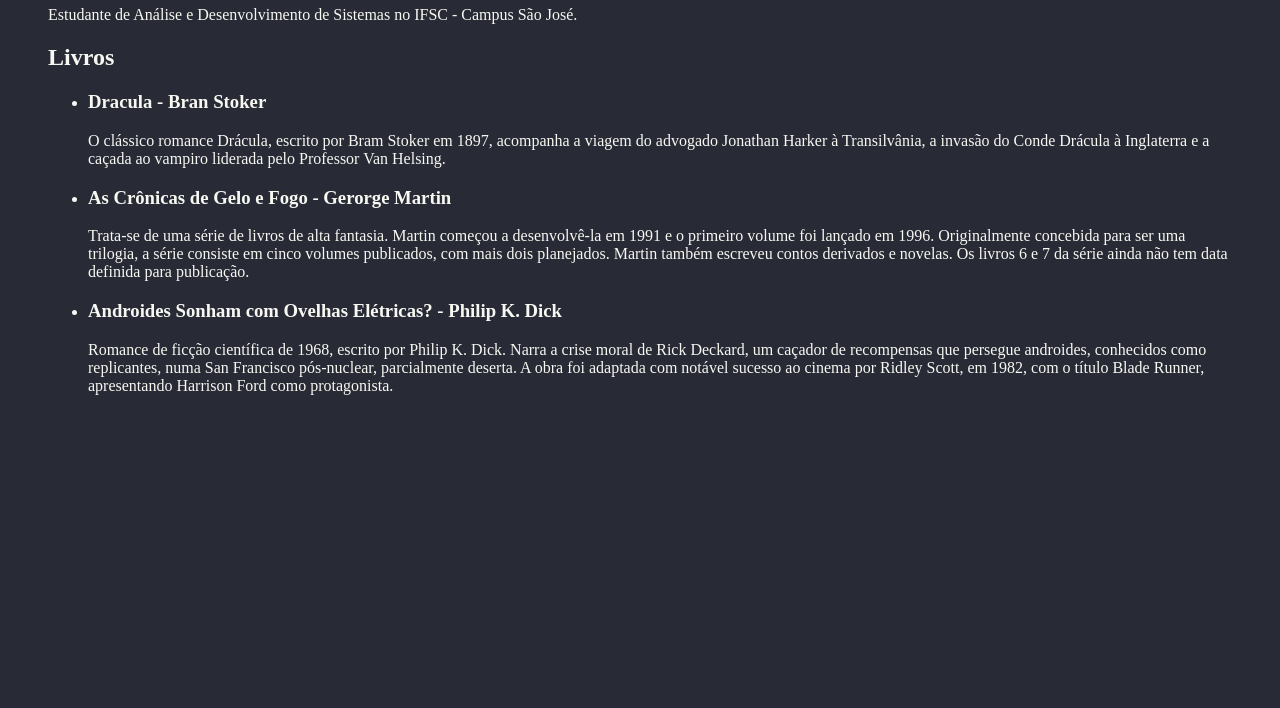
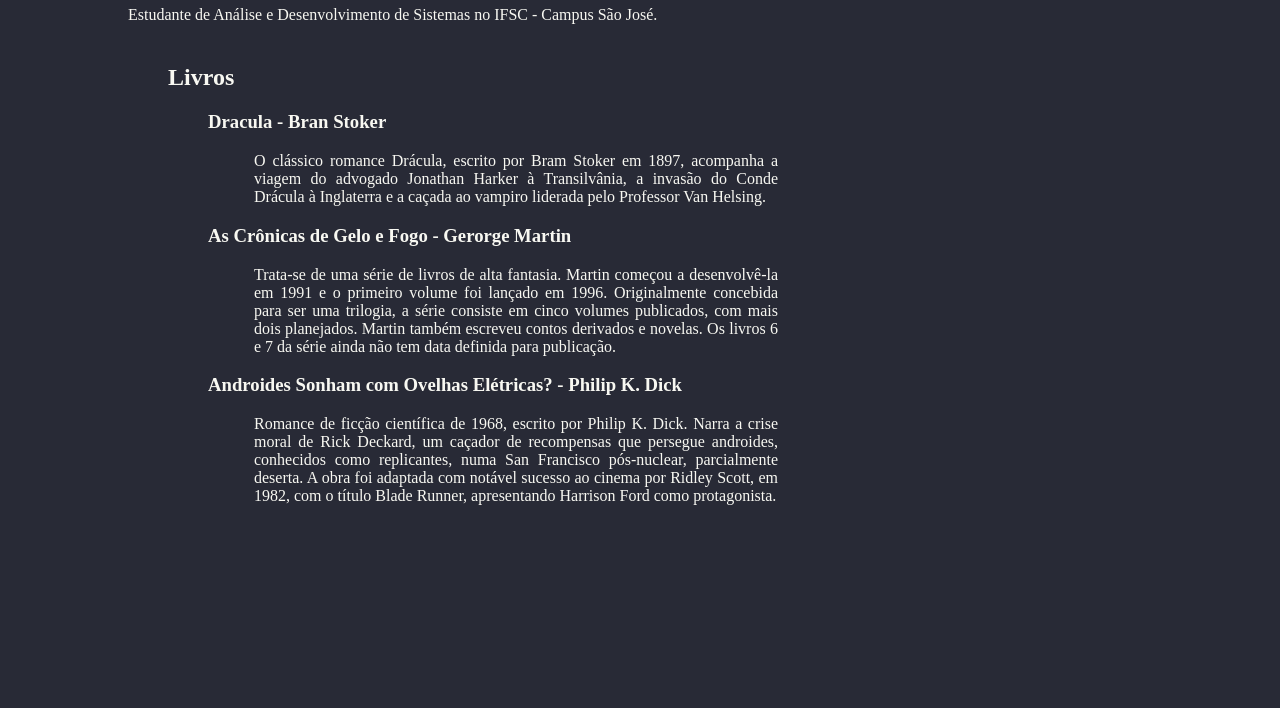
Before and after one commit to lucasgch/front-end, a plain HTML site: page 2026-07-28/index.html in a window 1280 px wide. Shown: the part 92-800 px from the top of the page. Drawn offline with Linux system fonts and the light colour scheme.

Commit message:
Remove elementos de lista, centraliza container e ajusta espaçamento entre elementos

```diff
--- a/2026-07-28/index.html
+++ b/2026-07-28/index.html
@@ -17,35 +17,28 @@
 
         <div class="livros">
             <h2>Livros</h2>
-
-            <ul>
                 <div class="livro">
-                    <li><h3>Dracula - Bran Stoker</h3>
+                    <h3>Dracula - Bran Stoker</h3>
                         <p>
                             O clássico romance Drácula, escrito por Bram Stoker em 1897, acompanha a viagem do advogado Jonathan Harker à Transilvânia, a invasão do Conde Drácula à Inglaterra e a caçada ao vampiro liderada pelo Professor Van Helsing.
                         </p>
-                    </li>
                 </div>
                 <div class="livro">
-                    <li><h3>As Crônicas de Gelo e Fogo - Gerorge Martin</h3>
+                    <h3>As Crônicas de Gelo e Fogo - Gerorge Martin</h3>
                         <p>
                             Trata-se de uma série de livros de alta fantasia. Martin começou a desenvolvê-la em 1991 e o primeiro volume foi lançado em 1996. Originalmente concebida para ser uma trilogia, a série consiste em cinco volumes publicados, com mais dois planejados. Martin também escreveu contos derivados e novelas. Os livros 6 e 7 da série ainda não tem data definida para publicação.
                         </p>
-                    </li>
                 </div>
                 <div class="livro">
-                    <li><h3>Androides Sonham com Ovelhas Elétricas? - Philip K. Dick</h3>
+                    <h3>Androides Sonham com Ovelhas Elétricas? - Philip K. Dick</h3>
                         <p>
                             Romance de ficção científica de 1968, escrito por Philip K. Dick. Narra a crise moral de Rick Deckard, um caçador de recompensas que persegue androides, conhecidos como replicantes, numa San Francisco pós-nuclear, parcialmente deserta. A obra foi adaptada com notável sucesso ao cinema por Ridley Scott, em 1982, com o título Blade Runner, apresentando Harrison Ford como protagonista.
                         </p>
-                    </li>
                 </div>
-            </ul>
+
         </div>
 
     </div>
 
-
 </body>
-
 </html>
--- a/style.css
+++ b/style.css
@@ -1,6 +1,4 @@
 root {
-  --dracula-bg: ;
-  --dracula-fg:
   --dracula-purple: #bd93f9;
   --dracula-pink: #ff79c6;
   --dracula-cyan: #8be9fd;
@@ -8,13 +6,27 @@
 
 body {
   background-color: #282a36;
-  color: #f8f8f2;;
+  color: #f8f8f2;
 }
 
-.container{
-    margin: 40px;
+.container {
+    max-width: 1024px;
+    margin: 40px auto;
 }
 
-h1 {
-  color:brown;
+.livros {
+  display: block;
+  margin: 40px;
+  max-width: 680px;
 }
+
+.livro {
+  padding: 0 40px;
+}
+
+.livro p {
+  margin-left: 1rem;
+  display:block;
+  padding: 0 30px;
+  text-align: justify;
+}
```
